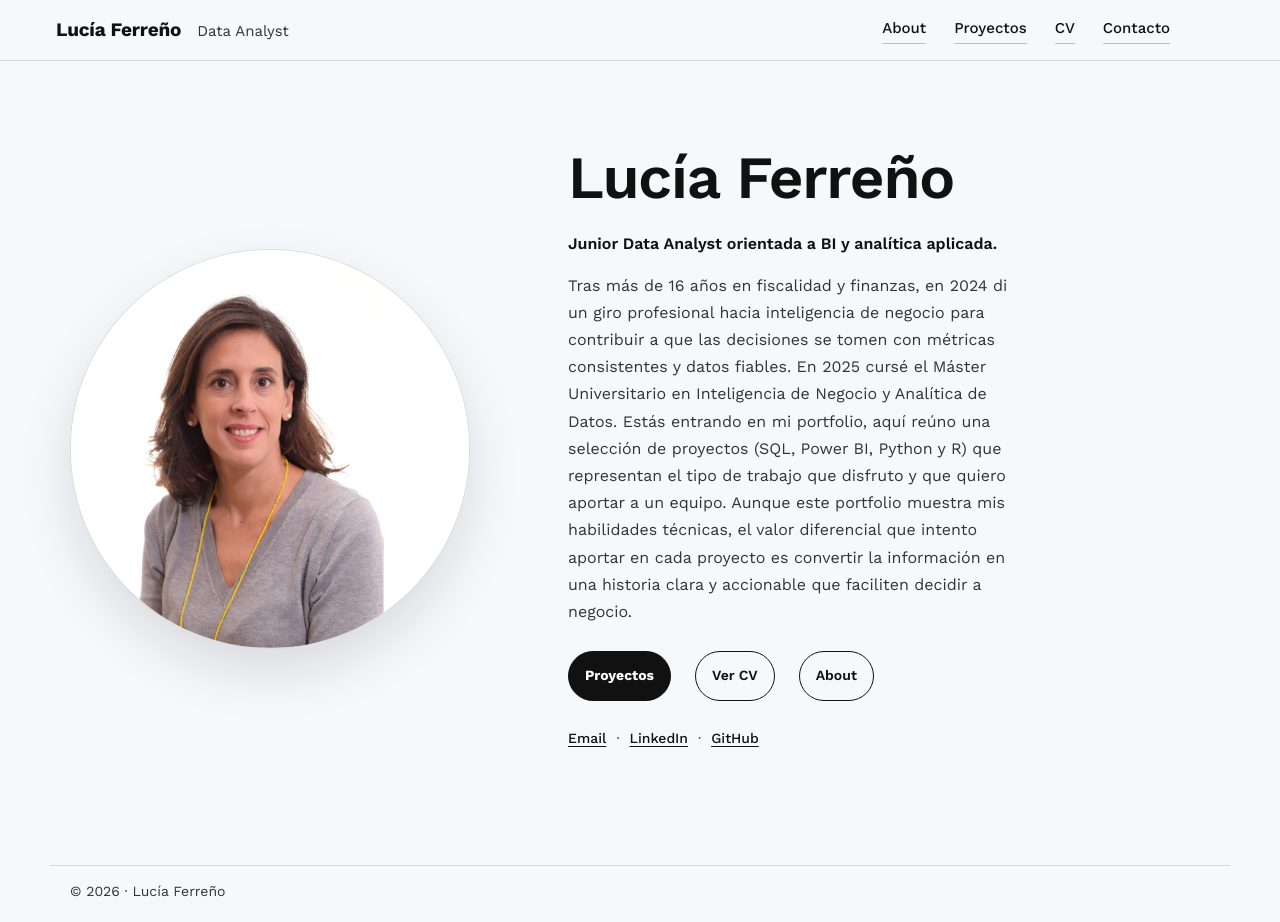
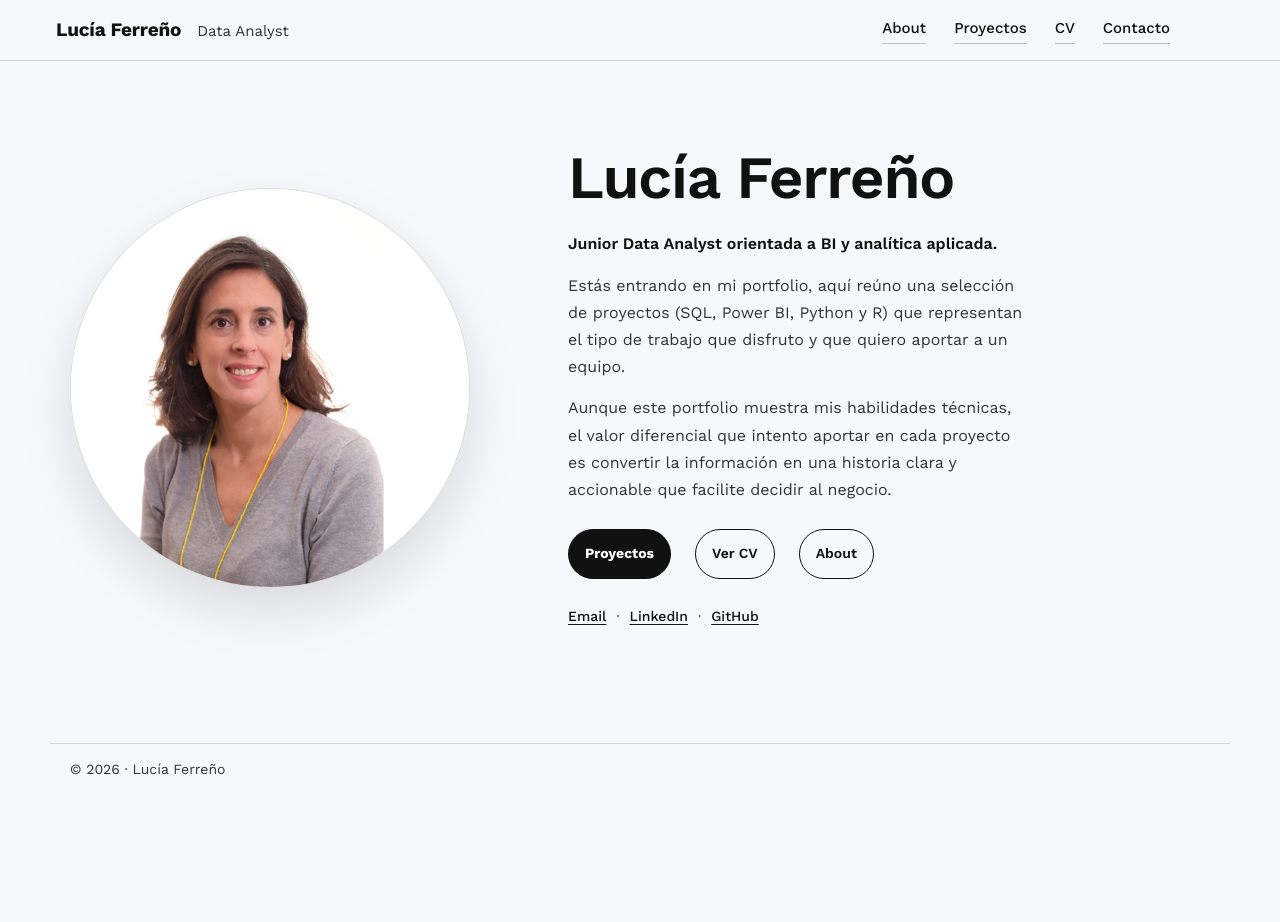
Before and after one commit to lucia-ferreno-pico/Portfolio, a Jekyll site: the page built from index.md, in a window 1280 px wide and 922 px high. Built offline with Jekyll 4.4.1, drawn with Linux system fonts in a browser that asks for light colours.

Commit message:
Update index.md

```diff
--- a/index.md
+++ b/index.md
@@ -12,16 +12,14 @@ title: Home
 
       <p class="subtitle">Junior Data Analyst orientada a BI y analítica aplicada.</p>
 
-      <p>
-        Tras más de 16 años en fiscalidad y finanzas, en 2024 di un giro profesional hacia inteligencia de negocio para contribuir a que las decisiones se tomen con métricas consistentes y datos fiables.
+    <p>
+  Estás entrando en mi portfolio, aquí reúno una selección de proyectos (SQL, Power BI, Python y R) que representan el tipo de trabajo que disfruto y que quiero aportar a un equipo.
+</p>
 
-        En 2025 cursé el Máster Universitario en Inteligencia de Negocio y Analítica de Datos.
+<p>
+  Aunque este portfolio muestra mis habilidades técnicas, el valor diferencial que intento aportar en cada proyecto es convertir la información en una historia clara y accionable que facilite decidir al negocio.
+</p>
 
-        Estás entrando en mi portfolio, aquí reúno una selección de proyectos (SQL, Power BI, Python y R) que representan el tipo de trabajo que disfruto y que quiero aportar a un equipo.
-
-        Aunque este portfolio muestra mis habilidades técnicas, el valor diferencial que intento aportar en cada proyecto es convertir la información en una historia clara y accionable que faciliten decidir a negocio.
-
-      </p>
 
       <div class="cta">
         <a class="btn btn--primary" href="{{ '/projects/' | relative_url }}">Proyectos</a>
```
